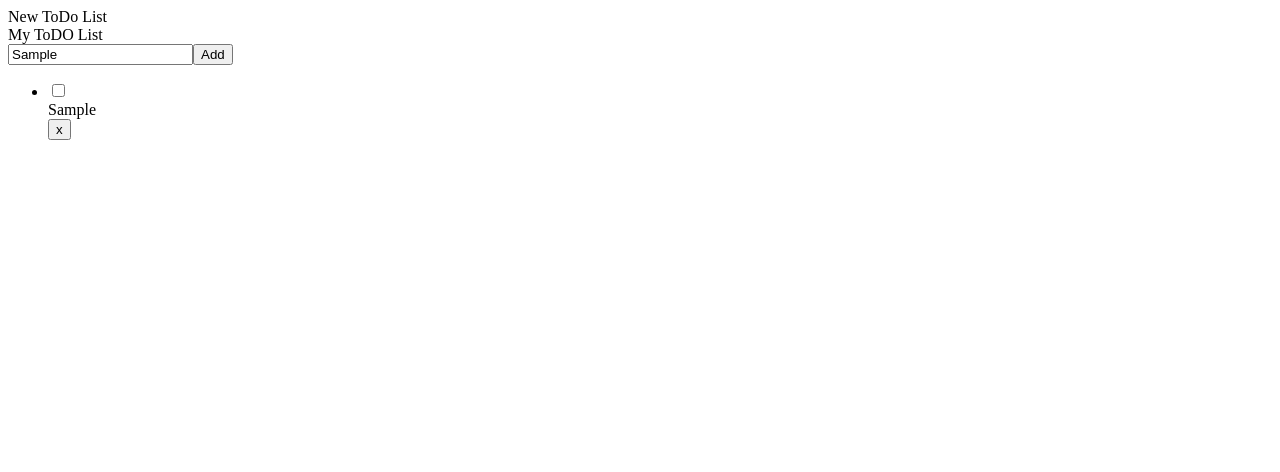
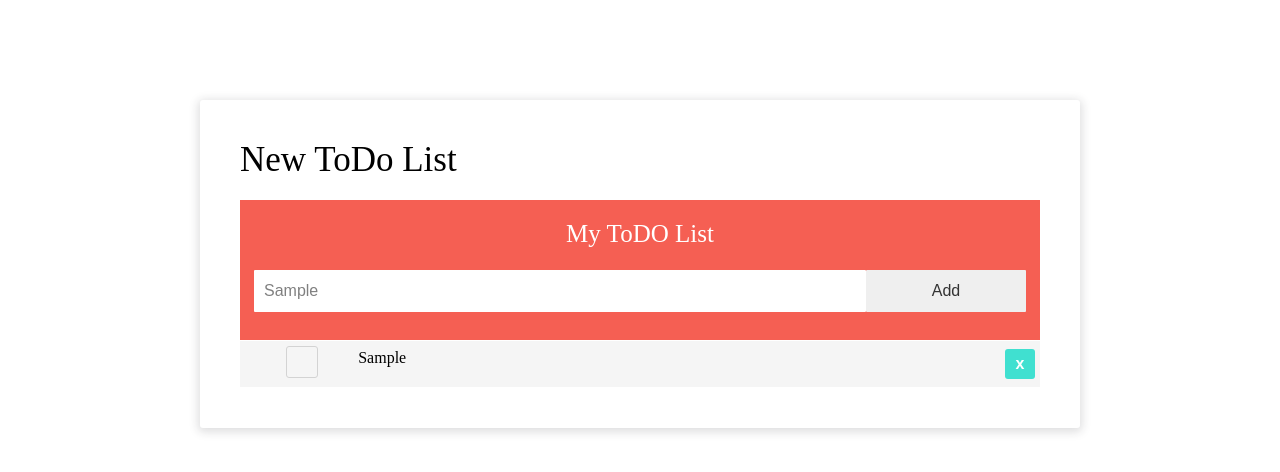
Before and after one commit to miamau88/todo, a plain HTML site: page todo.html in a window 1280 px wide. Both pictures are taken after typing "Sample" into the empty fields and a click on the button "Add". Drawn offline with Linux system fonts and the light colour scheme; no server answers.

Commit message:
12-26 과제완료2

```diff
--- /dev/null
+++ b/style.css
@@ -0,0 +1,157 @@
+.container {
+    width: 800px;
+    margin: 100px auto;
+    height: auto;
+    padding: 40px;
+    border-radius: 3px;
+    box-shadow: 0 2px 10px 2px rgb(34 36 38 / 15%);
+  }
+  .title-box {
+    text-align: left;
+    height: 40px;
+    margin-bottom: 20px;
+  }
+  .title {
+    display: block;
+    font-size: 35px;
+  }
+  .sub-titleBox {
+    text-align: center;
+    background: #f44336d9;
+    height: 140px;
+    display: flex;
+    flex-direction: column;
+    align-items: center;
+    justify-content: center;
+  }
+  .sub-title {
+    display: block;
+    font-size: 25px;
+    color: #fff;
+    height: 30px;
+  }
+  .add-box {
+    width: 100%;
+    margin-top: 20px;
+    overflow: hidden;
+    height: 50px;
+  }
+  .todo-txtInput {
+    width: 75%;
+    border: none;
+    height: 40px;
+    border-radius: 1px !important;
+    padding-left: 10px;
+    font-size: 1rem;
+    color: gray;
+    vertical-align: bottom;
+  }
+  input::-webkit-input-placeholder {
+    opacity: 1;
+    transition: all 0.5s;
+  }
+  input:focus::-webkit-input-placeholder {
+    text-indent: -10px;
+    opacity: 0;
+  }
+
+  input:focus {
+    outline: none;
+  }
+  input[type="checkbox"] {
+    display: none;
+  }
+
+  input[type="checkbox"] + label {
+    display: inline-block;
+    width: 30px;
+    height: 30px;
+    cursor: pointer;
+    transition: all 0.25s;
+    border: 1px solid lightgray;
+    border-radius: 3px;
+  }
+  input[type="checkbox"]:checked + label::after {
+    content: "\2713";
+    font-size: 30px;
+    text-align: center;
+    font-weight: bold;
+    width: 30px;
+    border: none;
+  }
+  input[type="checkbox"]:checked + label {
+    border: none;
+  }
+  input[type="checkbox"]:checked + label .todo-list {
+    background: red;
+  }
+
+  .btn {
+    height: 42px;
+    border: none;
+    width: 20%;
+    border-radius: 1px !important;
+    font-size: 1rem;
+    color: #333;
+  }
+  .btn:hover {
+    background: turquoise;
+    transition: all 0.25s;
+    color: #f5f5f5;
+  }
+  ul {
+    padding: 0;
+    margin: 1px 0;
+  }
+  .todo-list {
+    background: #f5f5f5;
+    display: flex;
+    justify-content: center;
+    align-items: center;
+    font-size: 1rem;
+    height: auto;
+    max-height: 100px;
+    margin: 1px auto;
+    padding: 5px;
+  }
+  .todo-list > div {
+    flex: 1;
+    text-align: center;
+    word-break: break-all;
+  }
+  .checkBox {
+    flex: 0.35 !important;
+    text-align: center;
+  }
+  .checkBox:hover label {
+    transition: all 0.25s;
+    width: 35px;
+    height: 35px;
+  }
+  .todo-title {
+    flex: 2 !important;
+    height: 30px;
+    text-align: left !important;
+  }
+  .btndel {
+    border: none;
+    background: turquoise;
+    width: 30px;
+    height: 30px;
+    color: #fff;
+    border-radius: 3px;
+    cursor: pointer;
+    font-size: 1rem;
+    font-weight: bold;
+  }
+
+  .btndel:hover {
+    background: #f44336;
+    transition: all 0.25s;
+  }
+  .completed {
+    background: gray;
+    color: #f5f5f5;
+    transition: all 0.25s;
+    text-decoration: line-through;
+  }
--- a/todo.html
+++ b/todo.html
@@ -4,7 +4,7 @@
     <meta charset="UTF-8" />
     <meta http-equiv="X-UA-Compatible" content="IE=edge" />
     <meta name="viewport" content="width=device-width, initial-scale=1.0" />
-    <link rel="stylesheet" href="study/style.css" />
+    <link rel="stylesheet" href="../todo/style.css" />
     <title>Document</title>
   </head>
   <body>
```
